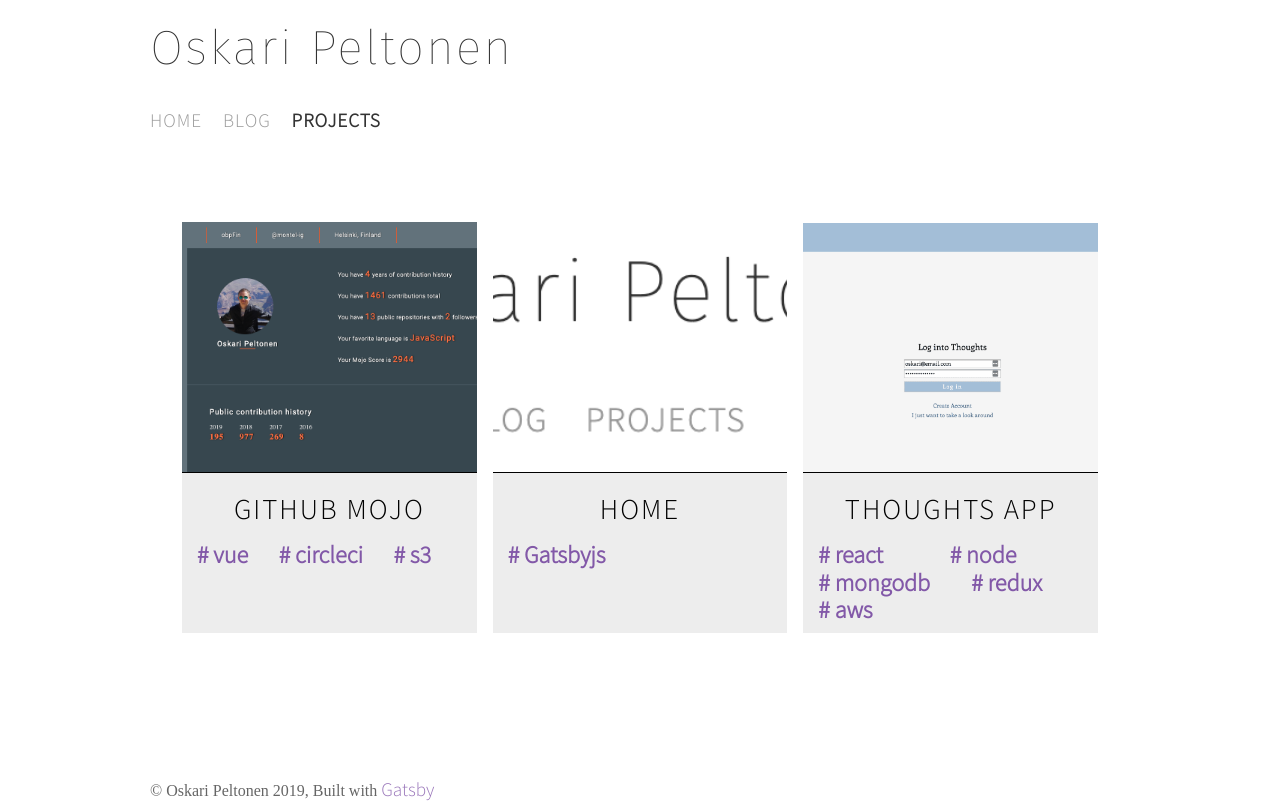
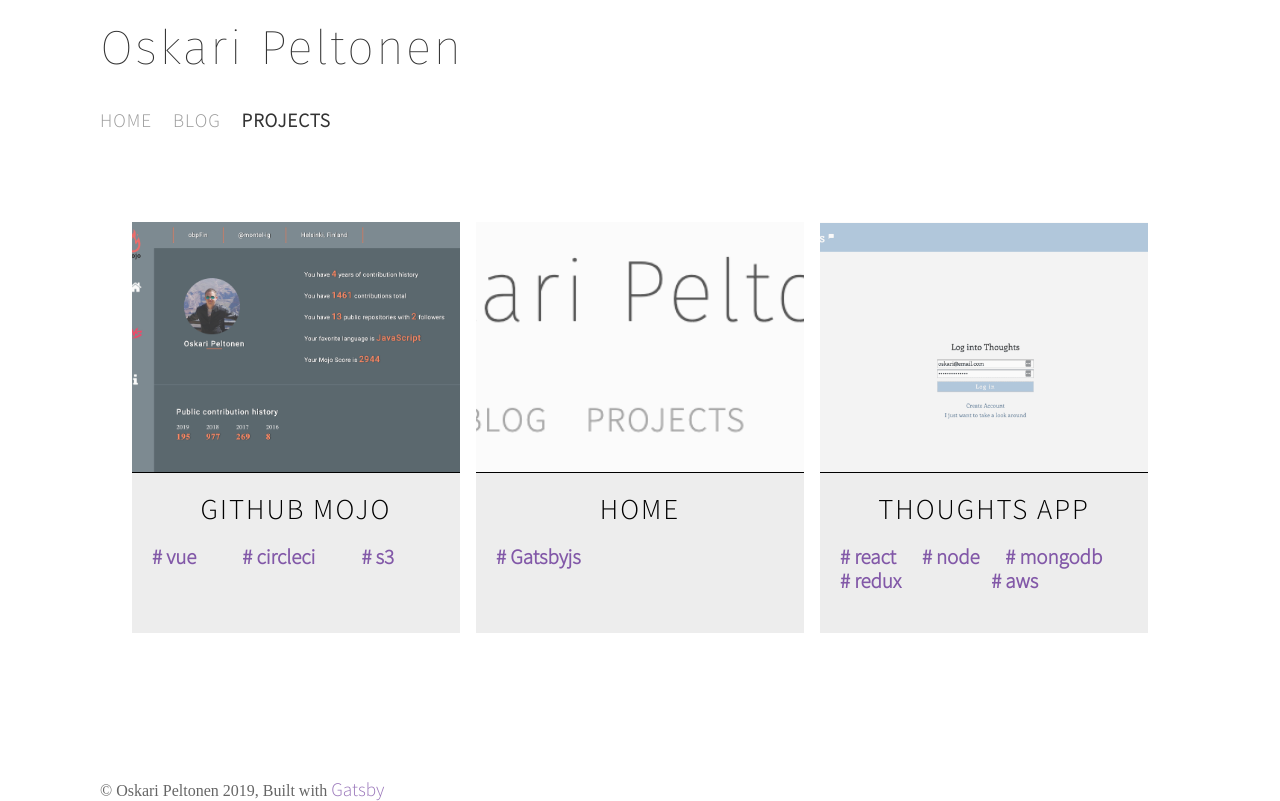
Before and after one commit to obpFin/home, a Gatsby site: page /projects in a window 1280 px wide. Built offline with nearby package versions, Linux system fonts and the light colour scheme; Gatsby itself is replaced by a stand-in of ours.

Commit message:
small style adjustments here and there

```diff
--- a/src/components/card/card.scss
+++ b/src/components/card/card.scss
@@ -9,9 +9,13 @@ div.card {
     ul li.card--title {
       font-size: 1.9rem;
     }
+    .gatsby-image-wrapper {
+      opacity: 1;
+    }
   }
   .gatsby-image-wrapper {
     height: 250px;
+    opacity: .8;
   }
   ul {
     border-top: 1px solid black;
@@ -24,9 +28,9 @@ div.card {
         padding-top: 20px;
       }
       &.card--text div {
-        font-size: 1.5rem;
+        font-size: 1.3rem;
         color: rgb(85, 26, 139);
-        padding: 15px;
+        padding: 20px;
         font-weight: bold;
         display: flex;
         flex-wrap: wrap;
--- a/src/posts/projects/thoughts/thoughts.md
+++ b/src/posts/projects/thoughts/thoughts.md
@@ -6,7 +6,7 @@ featuredImage: "./ghmojo.png"
 tags: ["react", "node", "mongodb", "redux", "aws"]
 ---
 
-Back in 2017 I wanted to train my fullstack skills with the node + react combo, data being stored to Mongodb. The idea behind the app is a simple social network: users can post their thoughts and view thoughts from others.
+Back in 2017, I wanted to train my fullstack skills with the node + react combo, data being stored to Mongodb. The idea behind the app is a simple social network: users can post their thoughts and view thoughts from others.
 
 For this being a bit more complicated app, I decided to use Redux for state management. Authentication is done with jwt tokens, unit testing was a breeze with Mocha & Chai.
 I chose Amazon web services as a cloud provider: I pushed my node app to EC2 instance, and the react client to s3 bucket. Although my aws free tier has expired so I've shut down both.
--- a/src/styles/_mixins.scss
+++ b/src/styles/_mixins.scss
@@ -28,6 +28,8 @@
   font-family: 'Source Sans Pro', sans-serif;
   font-weight: 100;
   font-size: 2rem;
+  letter-spacing: 1.2px;
+  line-height: 1.3em;
   @media only screen and (max-width: 480px) {
     font-size: 1.2rem;
   }
--- a/src/styles/blogPost.scss
+++ b/src/styles/blogPost.scss
@@ -55,6 +55,7 @@ div.project {
       margin: 0;
     }
     #text {
+      margin: 60px 0;
       p {
         @include text-bread;
       }
--- a/src/styles/global.scss
+++ b/src/styles/global.scss
@@ -36,7 +36,7 @@ footer {
 
 .layout {
   margin: 0 auto;
-  max-width: 980px;
+  max-width: 1080px;
   // padding: 1rem;
   display: flex;
   flex-direction: column;
```
